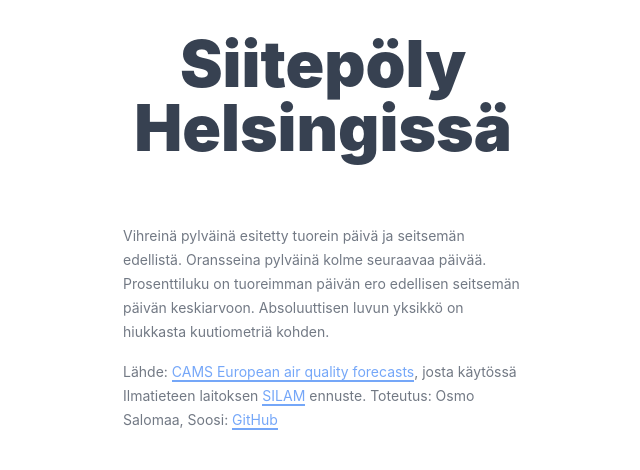
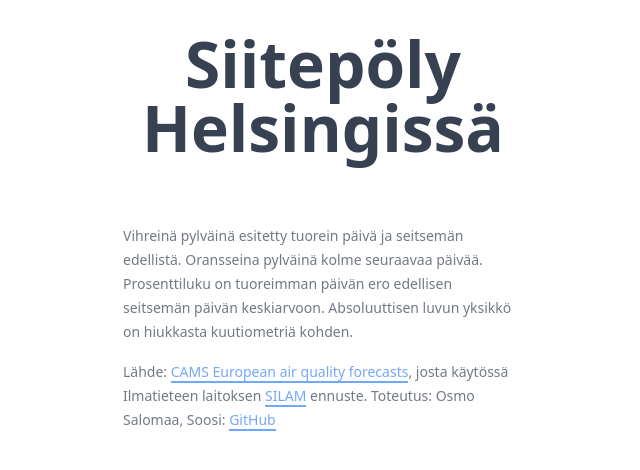
Before and after one commit to otsaloma/pollen-chart, a plain HTML site: page index.html in a window 1280 px wide. Shown: the whole page, without its empty margins (317-957 px from the left). Drawn offline with nearby package versions, Linux system fonts and the light colour scheme; no server answers.

Commit message:
Simplify font stack

```diff
--- a/style.css
+++ b/style.css
@@ -4,20 +4,7 @@
   --color-background: white;
   --color-link: #3b82f6;
   --color-text: #374151;
-  --font-family-sans-serif: "Avenir Next",
-                            -apple-system,
-                            "BlinkMacSystemFont",
-                            "Segoe UI",
-                            "Cantarell",
-                            "Ubuntu",
-                            "Oxygen",
-                            "Oxygen-Sans",
-                            "Roboto",
-                            "Droid Sans",
-                            "Open Sans",
-                            "Noto Sans",
-                            sans-serif;
-
+  --font-family-sans-serif: Avenir Next, system-ui, sans-serif;
   --font-size-h1: 4rem;
   --font-size-main: 16px;
   --font-size-small: 14px;
```
